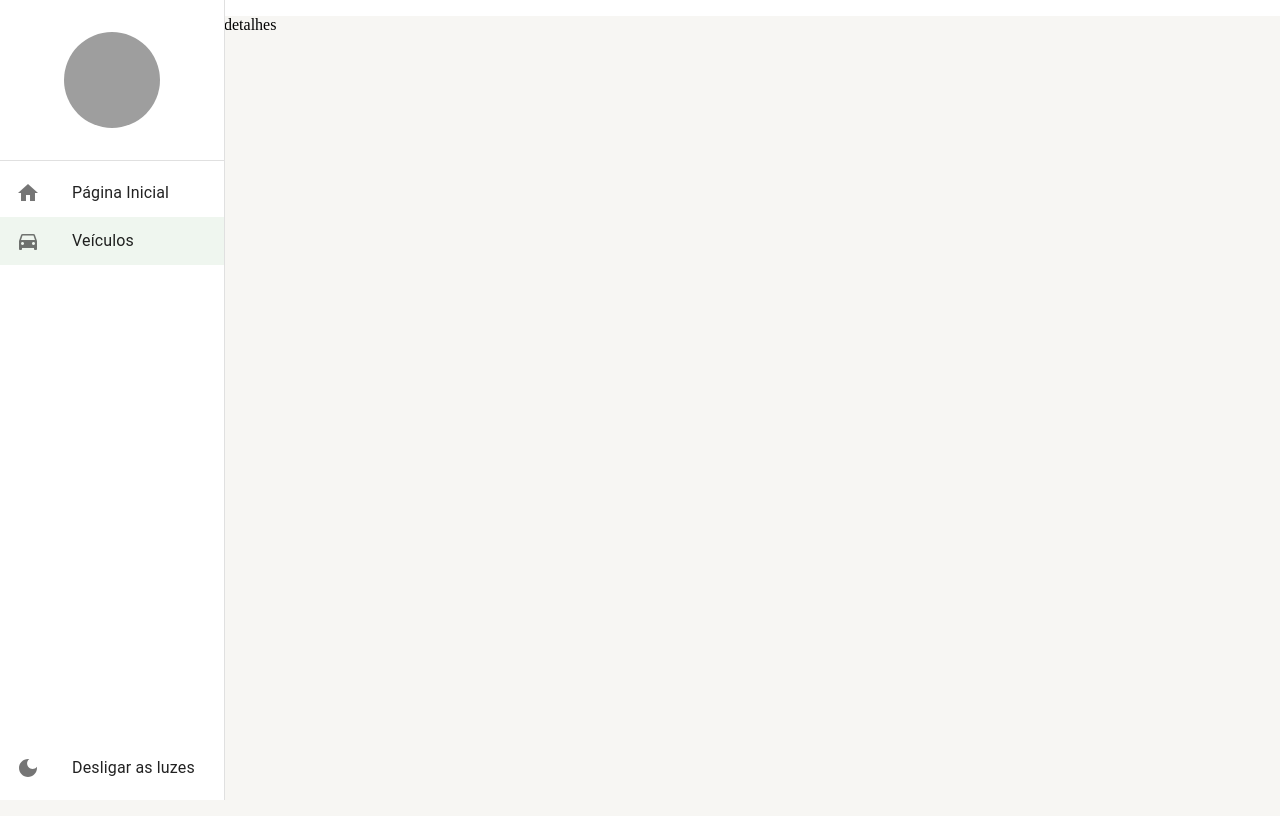
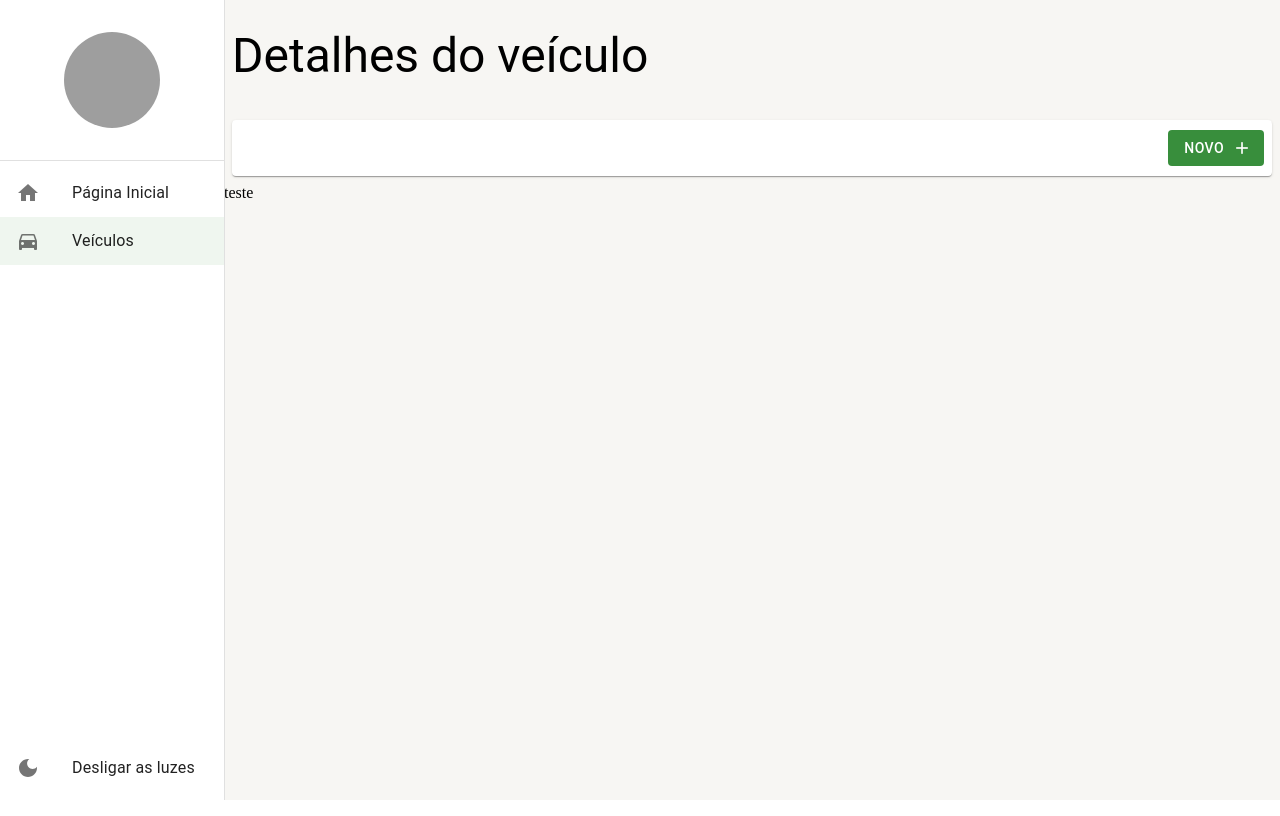
Before and after one commit to Pedro-Afonso/estacionamento-react, a React (Create React App) app: page /veiculos/detalhe/1 in a window 1280 px wide. Built offline with nearby package versions, Linux system fonts and the light colour scheme; grey boxes are pictures that could not be loaded.

Commit message:
feat: Adicionado detalhe de veiculos e react-hook-form

```diff
--- a/package.json
+++ b/package.json
@@ -18,6 +18,7 @@
     "json-server": "^0.17.0",
     "react": "^18.2.0",
     "react-dom": "^18.2.0",
+    "react-hook-form": "^7.33.1",
     "react-router-dom": "^6.3.0",
     "react-scripts": "5.0.1"
   },
--- /dev/null
+++ b/src/pages/detalhes-de-veiculos/DetalhesDeVeiculos.tsx
@@ -0,0 +1,14 @@
+import { useTheme } from "@mui/material";
+import { FerramentasDaListagem } from "../../shared/components";
+import { LayoutBaseDaPagina } from "../../shared/layout";
+
+export const DetalhesDeVeiculos: React.FC = () => {
+  return (
+    <LayoutBaseDaPagina
+      titulo="Detalhes do veículo"
+      barraDeFerramentas={<FerramentasDaListagem />}
+    >
+      teste
+    </LayoutBaseDaPagina>
+  );
+};
--- a/src/routes/index.tsx
+++ b/src/routes/index.tsx
@@ -1,6 +1,7 @@
 import { useEffect } from "react";
 import { Navigate, Route, Routes } from "react-router-dom";
 import { Dashboard, ListagemDeVeiculos } from "../pages";
+import { DetalhesDeVeiculos } from "../pages/detalhes-de-veiculos/DetalhesDeVeiculos";
 import { useDrawerContext } from "../shared/contexts";
 
 export const AppRoutes = () => {
@@ -25,7 +26,7 @@ export const AppRoutes = () => {
     <Routes>
       <Route path="/pagina-inicial" element={<Dashboard />} />
       <Route path="/veiculos" element={<ListagemDeVeiculos />} />
-      <Route path="/veiculos/detalhe/:id" element={<p>detalhes</p>} />
+      <Route path="/veiculos/detalhe/:id" element={<DetalhesDeVeiculos />} />
       <Route path="*" element={<Navigate to="/pagina-inicial" />} />
     </Routes>
   );
```
Also changed, not shown: 1 other file (tests, documents, lock files or other folders).
